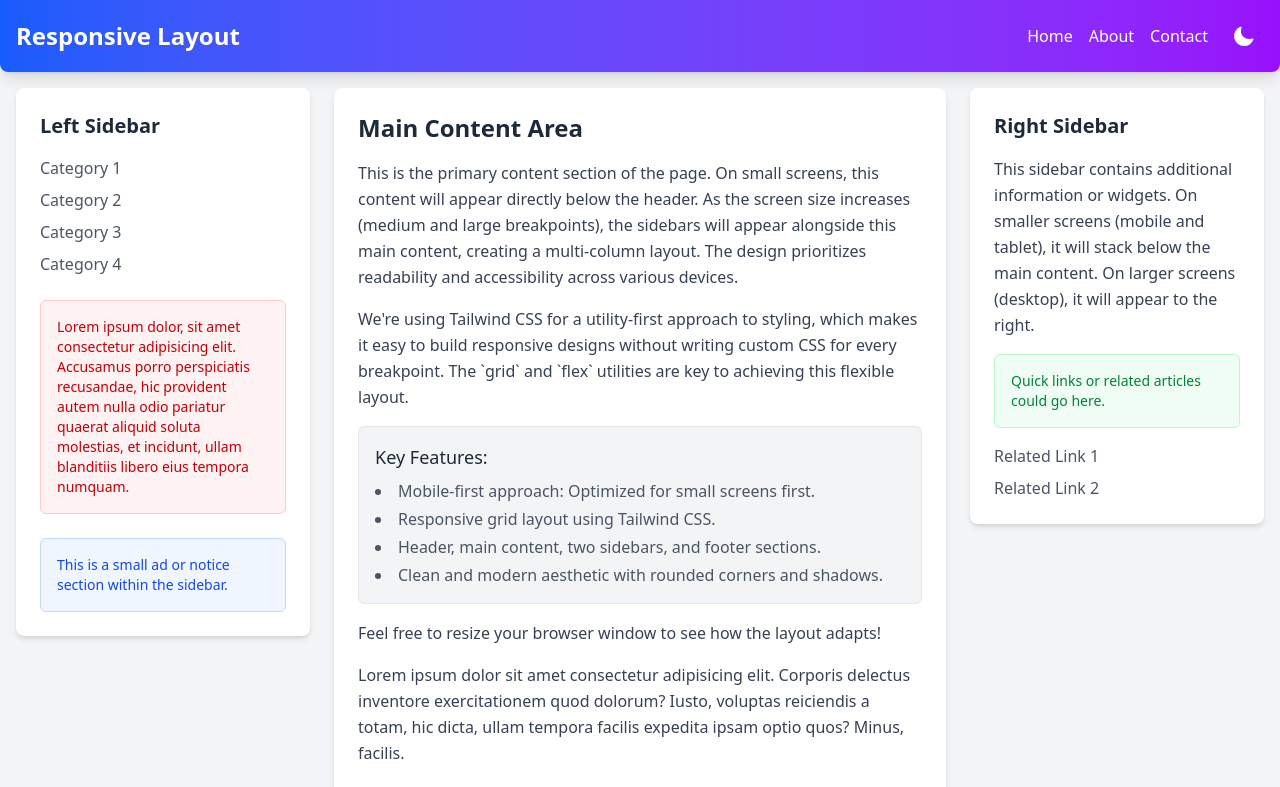
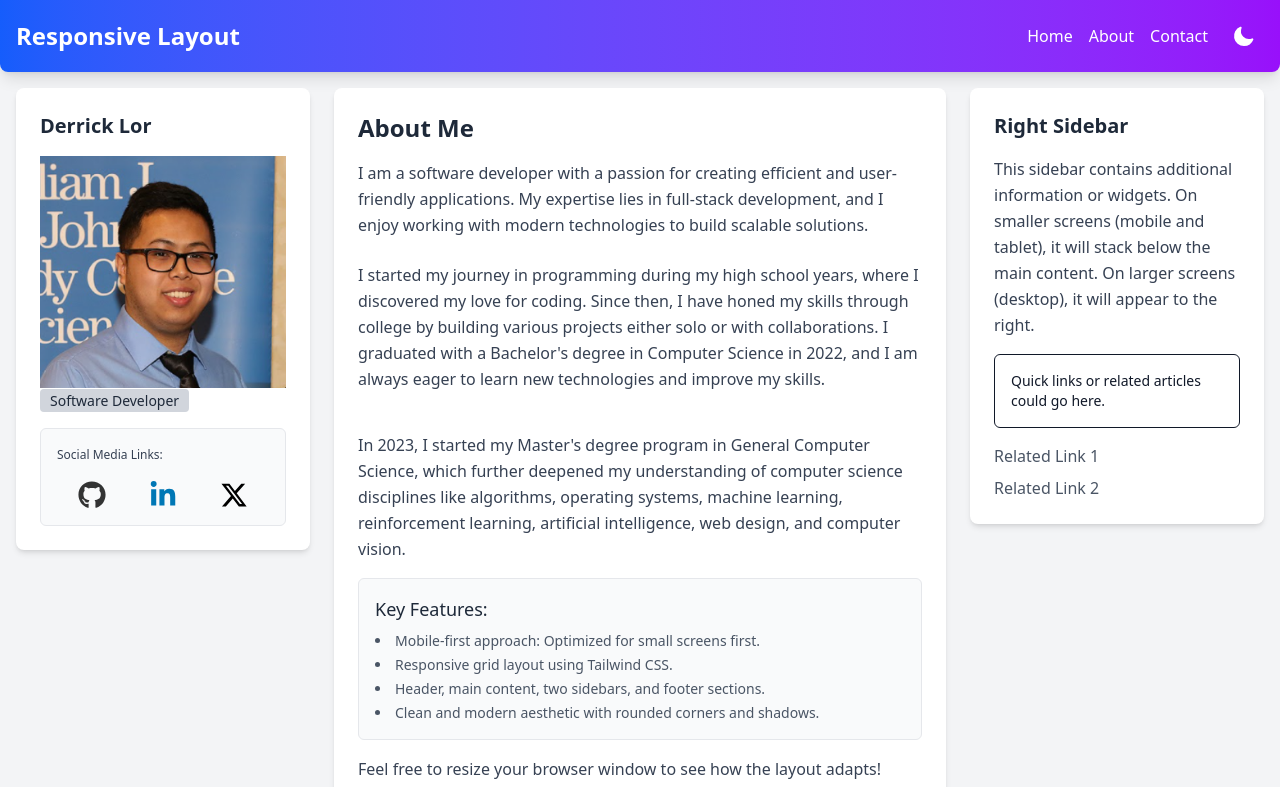
Before and after one commit to derricklor/derricklor.github.io, a React (Vite) app: page /#/about in a window 1280 px wide. Shown: the top 787 px of the page. Built offline with nearby package versions, Linux system fonts and the light colour scheme.

Commit message:
added content to about page

```diff
--- a/index.html
+++ b/index.html
@@ -2,7 +2,7 @@
 <html lang="en">
   <head>
     <meta charset="UTF-8" />
-    <link rel="icon" type="image/svg+xml" href="/vite.svg" />
+    <link rel="icon" type="image/svg+xml" href="/icon.svg" />
     <meta name="viewport" content="width=device-width, initial-scale=1.0" />
     <link href="/src/index.css" rel="stylesheet">
     <title>Personal Website</title>
--- a/src/components/About.jsx
+++ b/src/components/About.jsx
@@ -1,4 +1,5 @@
 import React from 'react';
+import Notice from './Notice';
 
 function About() {
     return (
@@ -6,34 +7,75 @@ function About() {
 
             {/* Left Sidebar (visible on md screens and up) */}
             <aside className="bg-white p-6 rounded-lg shadow-md max-h-fit md:col-span-1 lg:col-span-1 order-2 md:order-1 dark:bg-gray-800 dark:text-gray-200 dark:shadow-xl">
-                <h2 className="text-xl font-semibold mb-4 text-gray-800 dark:text-gray-100">Left Sidebar</h2>
-                <ul className="space-y-2 text-gray-600 dark:text-gray-400">
-                    <li><a href="#" className="hover:text-blue-500 transition-colors duration-300 dark:hover:text-blue-300">Category 1</a></li>
-                    <li><a href="#" className="hover:text-blue-500 transition-colors duration-300 dark:hover:text-blue-300">Category 2</a></li>
-                    <li><a href="#" className="hover:text-blue-500 transition-colors duration-300 dark:hover:text-blue-300">Category 3</a></li>
-                    <li><a href="#" className="hover:text-blue-500 transition-colors duration-300 dark:hover:text-blue-300">Category 4</a></li>
-                </ul>
-                <div className="bg-red-50 text-red-700 border border-red-200  text-sm rounded-md mt-6 p-4 dark:bg-red-900 dark:text-red-200 dark:border-red-600">
-                    <p>Lorem ipsum dolor, sit amet consectetur adipisicing elit. Accusamus porro perspiciatis recusandae, hic provident autem nulla odio pariatur quaerat aliquid soluta molestias, et incidunt, ullam blanditiis libero eius tempora numquam.</p>
+                <h2 className="text-xl font-semibold mb-4 text-gray-800 dark:text-gray-100">Derrick Lor</h2>
+
+                <img className="w-full block" src="/profilepic_derricklor.png" alt="profile image"></img>
+                <span class="bg-gray-300 text-gray-800 text-sm font-medium me-2 px-2.5 py-0.5 rounded-sm dark:bg-gray-700 dark:text-gray-300">
+                    Software Developer
+                </span>
+                <Notice color="gray" message={
+                    <div>
+                        <p className="text-gray-700 leading-relaxed mb-4 text-xs dark:text-gray-300">
+                            Social Media Links:
+                        </p>
+
+                        <div className="flex justify-around flex-wrap mt-4">
+                            {/* Github */}
+                            <a href="https://github.com/derricklor" target='_blank'>
+                                <span className="[&>svg]:h-7 [&>svg]:w-7 [&>svg]:fill-[#333]">
+                                    <svg xmlns="http://www.w3.org/2000/svg" viewBox="0 0 496 512">
+                                        <path
+                                            d="M165.9 397.4c0 2-2.3 3.6-5.2 3.6-3.3 .3-5.6-1.3-5.6-3.6 0-2 2.3-3.6 5.2-3.6 3-.3 5.6 1.3 5.6 3.6zm-31.1-4.5c-.7 2 1.3 4.3 4.3 4.9 2.6 1 5.6 0 6.2-2s-1.3-4.3-4.3-5.2c-2.6-.7-5.5 .3-6.2 2.3zm44.2-1.7c-2.9 .7-4.9 2.6-4.6 4.9 .3 2 2.9 3.3 5.9 2.6 2.9-.7 4.9-2.6 4.6-4.6-.3-1.9-3-3.2-5.9-2.9zM244.8 8C106.1 8 0 113.3 0 252c0 110.9 69.8 205.8 169.5 239.2 12.8 2.3 17.3-5.6 17.3-12.1 0-6.2-.3-40.4-.3-61.4 0 0-70 15-84.7-29.8 0 0-11.4-29.1-27.8-36.6 0 0-22.9-15.7 1.6-15.4 0 0 24.9 2 38.6 25.8 21.9 38.6 58.6 27.5 72.9 20.9 2.3-16 8.8-27.1 16-33.7-55.9-6.2-112.3-14.3-112.3-110.5 0-27.5 7.6-41.3 23.6-58.9-2.6-6.5-11.1-33.3 2.6-67.9 20.9-6.5 69 27 69 27 20-5.6 41.5-8.5 62.8-8.5s42.8 2.9 62.8 8.5c0 0 48.1-33.6 69-27 13.7 34.7 5.2 61.4 2.6 67.9 16 17.7 25.8 31.5 25.8 58.9 0 96.5-58.9 104.2-114.8 110.5 9.2 7.9 17 22.9 17 46.4 0 33.7-.3 75.4-.3 83.6 0 6.5 4.6 14.4 17.3 12.1C428.2 457.8 496 362.9 496 252 496 113.3 383.5 8 244.8 8zM97.2 352.9c-1.3 1-1 3.3 .7 5.2 1.6 1.6 3.9 2.3 5.2 1 1.3-1 1-3.3-.7-5.2-1.6-1.6-3.9-2.3-5.2-1zm-10.8-8.1c-.7 1.3 .3 2.9 2.3 3.9 1.6 1 3.6 .7 4.3-.7 .7-1.3-.3-2.9-2.3-3.9-2-.6-3.6-.3-4.3 .7zm32.4 35.6c-1.6 1.3-1 4.3 1.3 6.2 2.3 2.3 5.2 2.6 6.5 1 1.3-1.3 .7-4.3-1.3-6.2-2.2-2.3-5.2-2.6-6.5-1zm-11.4-14.7c-1.6 1-1.6 3.6 0 5.9 1.6 2.3 4.3 3.3 5.6 2.3 1.6-1.3 1.6-3.9 0-6.2-1.4-2.3-4-3.3-5.6-2z" />
+                                    </svg>
+                                </span>
+                            </a>
+                            {/* Linkedin */}
+                            <a href="https://www.linkedin.com/in/derrick-lor-629175234/" target='_blank'>
+                                <span className="[&>svg]:h-7 [&>svg]:w-7 [&>svg]:fill-[#0077b5]">
+                                    <svg xmlns="http://www.w3.org/2000/svg" viewBox="0 0 448 512">
+                                        <path
+                                            d="M100.3 448H7.4V148.9h92.9zM53.8 108.1C24.1 108.1 0 83.5 0 53.8a53.8 53.8 0 0 1 107.6 0c0 29.7-24.1 54.3-53.8 54.3zM447.9 448h-92.7V302.4c0-34.7-.7-79.2-48.3-79.2-48.3 0-55.7 37.7-55.7 76.7V448h-92.8V148.9h89.1v40.8h1.3c12.4-23.5 42.7-48.3 87.9-48.3 94 0 111.3 61.9 111.3 142.3V448z" />
+                                    </svg>
+                                </span>
+                            </a>
+                            {/* X */}
+                            <a href="https://x.com/derrick_lor" target='_blank'>
+                                <span className="[&>svg]:h-7 [&>svg]:w-7 [&>svg]:fill-black">
+                                    <svg
+                                        xmlns="http://www.w3.org/2000/svg"
+                                        fill="currentColor"
+                                        viewBox="0 0 512 512">
+                                        <path
+                                            d="M389.2 48h70.6L305.6 224.2 487 464H345L233.7 318.6 106.5 464H35.8L200.7 275.5 26.8 48H172.4L272.9 180.9 389.2 48zM364.4 421.8h39.1L151.1 88h-42L364.4 421.8z" />
+                                    </svg>
+                                </span>
+                            </a>
                         </div>
-                <div className="mt-6 p-4 bg-blue-50 border border-blue-200 rounded-md text-blue-700 text-sm dark:bg-blue-900 dark:text-blue-200 dark:border-blue-600">
-                    <p>This is a small ad or notice section within the sidebar.</p>
                     </div>
+                }/>
+
             </aside>
 
             {/* Main Content */}
             <main className="bg-white p-6 rounded-lg shadow-md md:col-span-2 lg:col-span-2 order-1 md:order-2 dark:bg-gray-800 dark:text-gray-200 dark:shadow-xl">
-                <h2 className="text-2xl font-semibold mb-4 text-gray-800 dark:text-gray-100">Main Content Area</h2>
+                <h2 className="text-2xl font-semibold mb-4 text-gray-800 dark:text-gray-100">About Me</h2>
+                <p className="text-gray-700 leading-relaxed mt-4 dark:text-gray-300">
+                    I am a software developer with a passion for creating efficient and user-friendly applications. My expertise lies in full-stack development, and I enjoy working with modern technologies to build scalable solutions.
+                </p>
+                <br></br>
                 <p className="text-gray-700 leading-relaxed mb-4 dark:text-gray-300">
-                    This is the primary content section of the page. On small screens, this content will appear directly below the header.
-                    As the screen size increases (medium and large breakpoints), the sidebars will appear alongside this main content,
-                    creating a multi-column layout. The design prioritizes readability and accessibility across various devices.
+                    I started my journey in programming during my high school years, where I discovered my love for coding.
+                    Since then, I have honed my skills through college by building various projects either solo or with collaborations.
+                    I graduated with a Bachelor's degree in Computer Science in 2022, and I am always eager to learn new technologies and improve my skills.
                 </p>
+                <br></br>
                 <p className="text-gray-700 leading-relaxed mb-4 dark:text-gray-300">
-                    We're using Tailwind CSS for a utility-first approach to styling, which makes it easy to build responsive designs
-                    without writing custom CSS for every breakpoint. The `grid` and `flex` utilities are key to achieving this flexible layout.
+                    In 2023, I started my Master's degree program in General Computer Science, which further deepened my understanding of computer science disciplines
+                    like algorithms, operating systems, machine learning, reinforcement learning, artificial intelligence, web design, and computer vision.
                 </p>
-                <div className="bg-gray-100 p-4 rounded-md border border-gray-200 dark:bg-gray-700 dark:border-gray-600">
+
+                <Notice color="gray" message={
+                    <div>
                         <h3 className="text-lg font-medium mb-2 text-gray-800 dark:text-gray-100">Key Features:</h3>
                         <ul className="list-disc list-inside text-gray-600 space-y-1 dark:text-gray-400">
                             <li>Mobile-first approach: Optimized for small screens first.</li>
@@ -42,11 +84,13 @@ function About() {
                             <li>Clean and modern aesthetic with rounded corners and shadows.</li>
                         </ul>
                     </div>
+                }/>
                 <p className="text-gray-700 leading-relaxed mt-4 dark:text-gray-300">
                     Feel free to resize your browser window to see how the layout adapts!
                 </p>
-                <p className="text-gray-700 leading-relaxed mt-4 dark:text-gray-300"> Lorem ipsum dolor sit amet consectetur adipisicing elit. Corporis delectus inventore exercitationem quod dolorum? Iusto, voluptas reiciendis a totam, hic dicta, ullam tempora facilis expedita ipsam optio quos? Minus, facilis.</p>
-                <p className="text-gray-700 leading-relaxed mt-4 dark:text-gray-300"> Lorem ipsum dolor sit amet consectetur adipisicing elit. Corporis delectus inventore exercitationem quod dolorum? Iusto, voluptas reiciendis a totam, hic dicta, ullam tempora facilis expedita ipsam optio quos? Minus, facilis.</p>
+                <p className="text-gray-700 leading-relaxed mt-4 dark:text-gray-300">
+                    Feel free to resize your browser window to see how the layout adapts!
+                </p>
             </main>
 
             {/* Right Sidebar (visible on lg screens and up) */}
@@ -56,9 +100,8 @@ function About() {
                     This sidebar contains additional information or widgets. On smaller screens (mobile and tablet),
                     it will stack below the main content. On larger screens (desktop), it will appear to the right.
                 </p>
-                <div className="bg-green-50 p-4 border border-green-200 rounded-md text-green-700 text-sm dark:bg-green-900 dark:text-green-200 dark:border-green-600">
-                    <p>Quick links or related articles could go here.</p>
-                </div>
+                <Notice color="green" message="Quick links or related articles could go here."/>
+
                 <ul className="mt-4 space-y-2 text-gray-600 dark:text-gray-400">
                     <li><a href="#" className="hover:text-green-500 transition-colors duration-300 dark:hover:text-green-300">Related Link 1</a></li>
                     <li><a href="#" className="hover:text-green-500 transition-colors duration-300 dark:hover:text-green-300">Related Link 2</a></li>
--- /dev/null
+++ b/src/components/Notice.jsx
@@ -0,0 +1,9 @@
+
+
+export default function Notice({color, message}) {
+    return (
+        <div className={`bg-${color}-50 mt-4 p-4 border border-${color}-200 rounded-md text-${color}-700 text-sm dark:bg-${color}-900 dark:text-${color}-200 dark:border-${color}-600`} >
+            <p>{message}</p>
+        </div>
+    );
+}
```
Also changed, not shown: src/components/Home.jsx (+6 -5 lines), public/icon.svg (added), public/profilepic_derricklor.png (added). Lines whose indentation alone changed are shown as unchanged.
